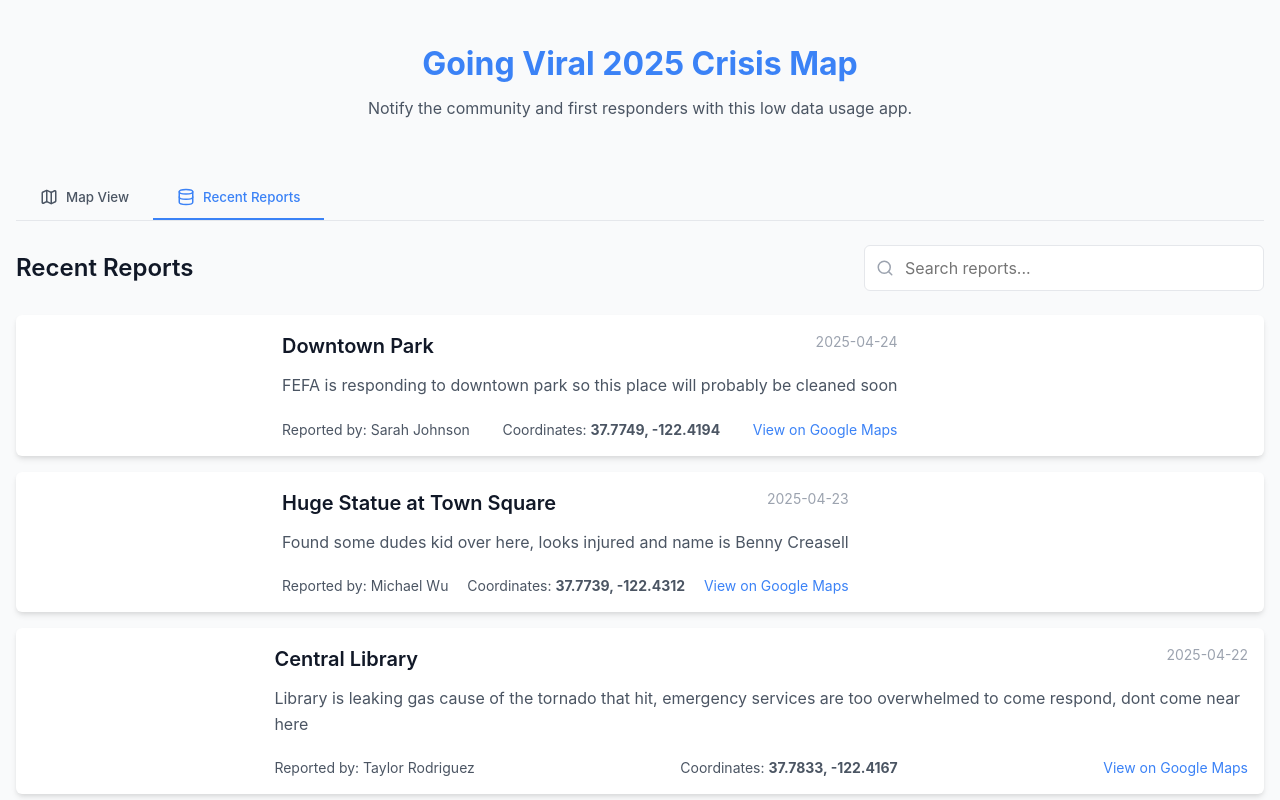
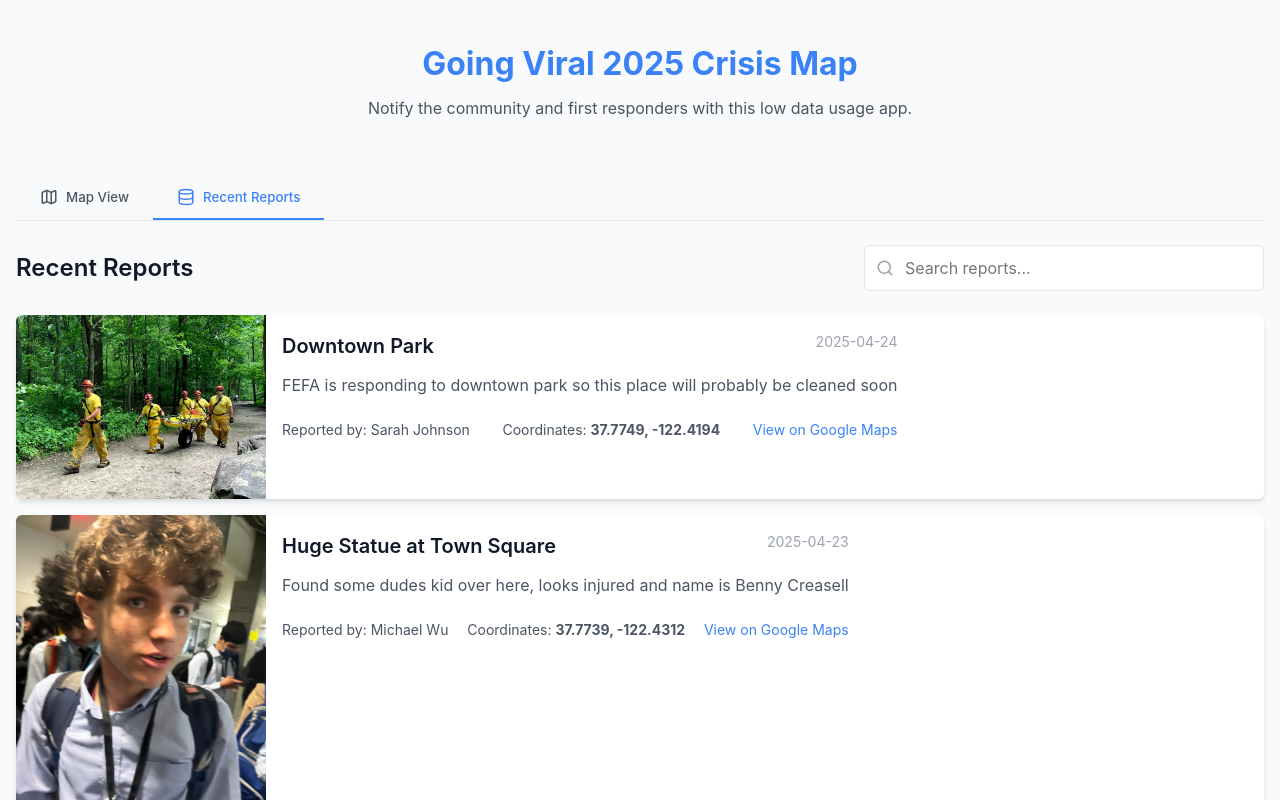
Before and after one commit to LinguineCorps/GoingViralMap, a React (Vite) app: page / in a window 1280 px wide. Both pictures are taken after a click on the button "Recent Reports". Shown: the top 800 px of the page. Built offline with nearby package versions, Linux system fonts and the light colour scheme.

Commit message:
fixed images

```diff
--- a/src/App.tsx
+++ b/src/App.tsx
@@ -1,5 +1,11 @@
 import React, { useState, useEffect, useRef } from 'react';
 import { AlertTriangle, X, Upload, Search, Database, Map as MapIcon } from 'lucide-react';
+
+// Import image assets for report illustrations
+import fefaImage from './images/fefa responds.jpeg';
+import lostKid from './images/lost kid.jpeg';
+import foundKid from './images/found kid.jpeg';
+import library from './images/library.png';
 
 // StaticMap component to replace the Leaflet implementation
 type Report = {
@@ -224,7 +230,7 @@ const App = () => {
   const [searchTerm, setSearchTerm] = useState('');
   const [showPinForm, setShowPinForm] = useState(false);
 
-  // Sample data of incident reports (reused from original)
+  // Sample data of incident reports with images added back
   const initialReports: Report[] = [
     {
       id: 1,
@@ -233,7 +239,8 @@ const App = () => {
       location: "Downtown Park",
       description: "FEFA is responding to downtown park so this place will probably be cleaned soon",
       coordinates: [37.7749, -122.4194],
-      type: 'recent'
+      type: 'recent',
+      imageUrl: fefaImage
     },
     {
       id: 2,
@@ -242,7 +249,8 @@ const App = () => {
       location: "Huge Statue at Town Square",
       description: "Found some dudes kid over here, looks injured and name is Benny Creasell",
       coordinates: [37.7739, -122.4312],
-      type: 'standard'
+      type: 'standard',
+      imageUrl: foundKid
     },
     {
       id: 3,
@@ -251,7 +259,8 @@ const App = () => {
       location: "Central Library",
       description: "Library is leaking gas cause of the tornado that hit, emergency services are too overwhelmed to come respond, dont come near here",
       coordinates: [37.7833, -122.4167],
-      type: 'standard'
+      type: 'standard',
+      imageUrl: library
     },
     {
       id: 4,
@@ -260,7 +269,8 @@ const App = () => {
       location: "Riverside Trail, Beautiful Mansion (Super Expensive)",
       description: "My roof is torn off!!!! ",
       coordinates: [37.7694, -122.4862],
-      type: 'standard'
+      type: 'standard',
+      imageUrl: {}
     },
     {
       id: 5,
@@ -269,7 +279,8 @@ const App = () => {
       location: "North Side Neighborhood",
       description: "My kid IS LOST, his name is Benny Creasell, I can't find him after the huge landslide please help my poorly named son",
       coordinates: [37.8044, -122.4411],
-      type: 'verified'
+      type: 'verified',
+      imageUrl: lostKid
     }
   ];
 
@@ -503,8 +514,11 @@ const App = () => {
                 filteredReports.map((report) => (
                   <div key={report.id} className="report-card">
                     <div className="report-image">
-                      {typeof report.imageUrl === 'string' && report.imageUrl.length > 0 && (
-                        <img src={report.imageUrl} alt={`Report by ${report.name}`} />
+                      {/* Updated check for report image to handle both string and imported image references */}
+                      {report.imageUrl && (
+                        typeof report.imageUrl === 'string' ?
+                          report.imageUrl.length > 0 && <img src={report.imageUrl} alt={`Report by ${report.name}`} /> :
+                          Object.keys(report.imageUrl).length > 0 && <img src={report.imageUrl as unknown as string} alt={`Report by ${report.name}`} />
                       )}
                     </div>
                     <div className="report-details">
```
